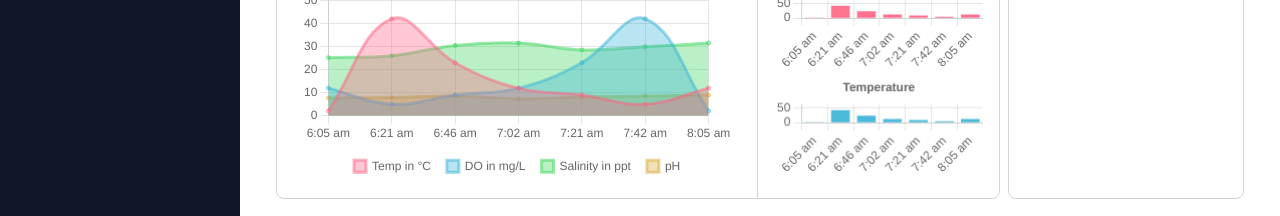
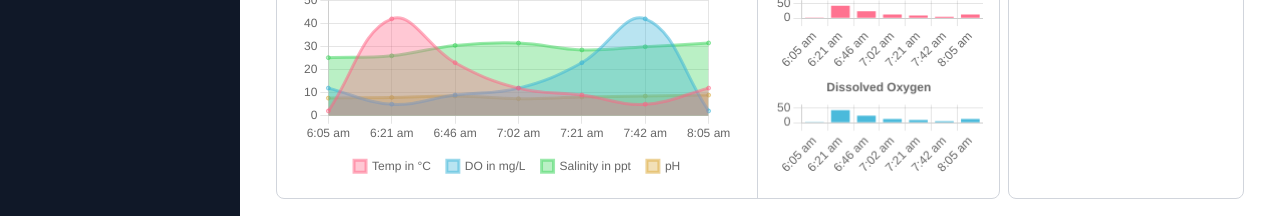
Before and after one commit to royrmagdaong/nanoairs, a Next.js app: page /dashboard in a window 1280 px wide. Shown: the part 241-457 px from the top of the page. Built offline with nearby package versions, Linux system fonts and the light colour scheme.

Commit message:
fixed options in chartjs typescript error

```diff
--- a/app/dashboard/page.tsx
+++ b/app/dashboard/page.tsx
@@ -106,7 +106,7 @@ export default function Dashboard() {
     responsive: true,
     plugins: {
         legend: {
-        position: 'bottom',
+        position: 'bottom' as const,
         labels: {
             boxWidth: 12,
             boxHeight: 12,
@@ -121,12 +121,12 @@ export default function Dashboard() {
     },
   };
 
-  const options_bar = {
+  const options_bar_temp = {
     responsive: true,
     plugins: {
         legend: {
         display: false,
-        position: 'bottom',
+        position: 'bottom' as const,
         labels: {
             boxWidth: 12,
             boxHeight: 12
@@ -135,6 +135,24 @@ export default function Dashboard() {
         title: {
         display: true,
         text: 'Temperature',
+        },
+    },
+  };
+
+  const options_bar_do = {
+    responsive: true,
+    plugins: {
+        legend: {
+        display: false,
+        position: 'bottom' as const,
+        labels: {
+            boxWidth: 12,
+            boxHeight: 12
+        }
+        },
+        title: {
+        display: true,
+        text: 'Dissolved Oxygen',
         },
     },
   };
@@ -168,8 +186,8 @@ export default function Dashboard() {
               <Line options={options} data={paramComparison} />
             </div>
             <div className="col-span-1 p-4">
-              <Bar options={options_bar} data={tempWeeklyChart} />
-              <Bar options={options_bar} data={DOWeeklyChart} />
+              <Bar options={options_bar_temp} data={tempWeeklyChart} />
+              <Bar options={options_bar_do} data={DOWeeklyChart} />
             </div>
           </div>
         </div>
```
